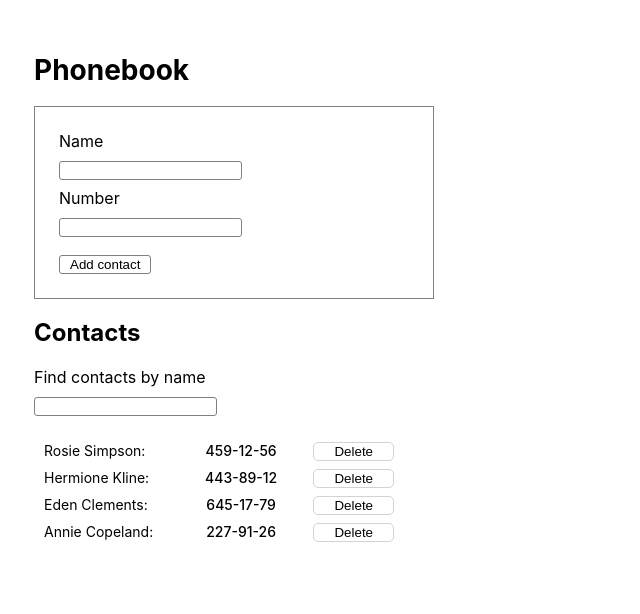
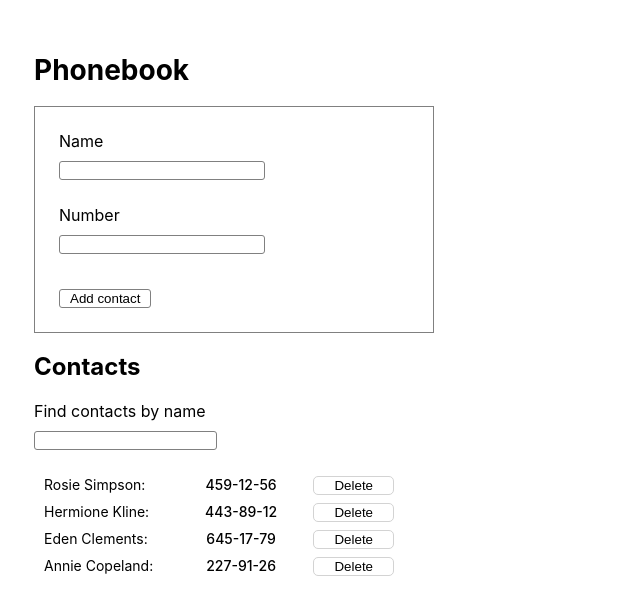
Before and after one commit to MaciejKociemski/goit-react-hw-02-phonebook, a React (Create React App) app: page / in a window 1280 px wide. Shown: the top 614 px of the page, without its empty margins (0-640 px from the left). Built offline with nearby package versions, Linux system fonts and the light colour scheme.

Commit message:
fix : removing unpopular <br>

```diff
--- a/src/components/App.jsx
+++ b/src/components/App.jsx
@@ -67,7 +67,6 @@ export class App extends Component {
           delContact={this.delContact}
           contacts={this.filterContactsByName()}
         />
-
       </div>
     );
   }
--- a/src/components/ContactForm/ContactForm.jsx
+++ b/src/components/ContactForm/ContactForm.jsx
@@ -15,8 +15,8 @@ export class ContactForm extends Component {
   onChangeInput = e => {
     const { name, value } = e.currentTarget;
 
-
-    const formattedValue = name === 'number'
+    const formattedValue =
+      name === 'number'
         ? value
             .replace(/[^0-9-]/g, '')
             .replace(/(-{2,})/g, '-')
@@ -28,7 +28,6 @@ export class ContactForm extends Component {
         : value;
 
     this.setState({ [name]: formattedValue });
-
   };
 
   render() {
@@ -41,9 +40,9 @@ export class ContactForm extends Component {
           this.resetForm();
         }}
       >
-        <label className={css.label}>
+        <div className={css.label}>
+          <label className={css.labelContainer}>
             Name
-          <br />
             <input
               className={css.input}
               onChange={this.onChangeInput}
@@ -55,10 +54,10 @@ export class ContactForm extends Component {
               required
             />
           </label>
-        <br />
-        <label htmlFor="">
+        </div>
+        <div className={css.label}>
+          <label className={css.labelContainer} htmlFor="number">
             Number
-          <br />
             <input
               className={css.input}
               onChange={this.onChangeInput}
@@ -70,10 +69,12 @@ export class ContactForm extends Component {
               required
             />
           </label>
-        <br />
+        </div>
+        <div>
           <button className={css.button} type="submit">
             Add contact
           </button>
+        </div>
       </form>
     );
   }
--- a/src/components/ContactForm/ContactForm.module.css
+++ b/src/components/ContactForm/ContactForm.module.css
@@ -5,12 +5,18 @@
 }
 
 .label {
-  margin-bottom: 10px;
+  margin-bottom: 5px;
+}
+
+.labelContainer {
+  display: flex;
+  flex-direction: column;
 }
 
 .input {
+  width: 200px;
   margin-top: 10px;
-  margin-bottom: 8px;
+  margin-bottom: 20px;
   border: 1px solid gray;
   border-radius: 3px;
 }
@@ -28,6 +34,7 @@
   padding: 1px 10px;
 }
 
-.button:hover {cursor: pointer;
+.button:hover {
+  cursor: pointer;
   background: rgb(68, 153, 223);
 }
```
Lines whose indentation alone changed are shown as unchanged.
